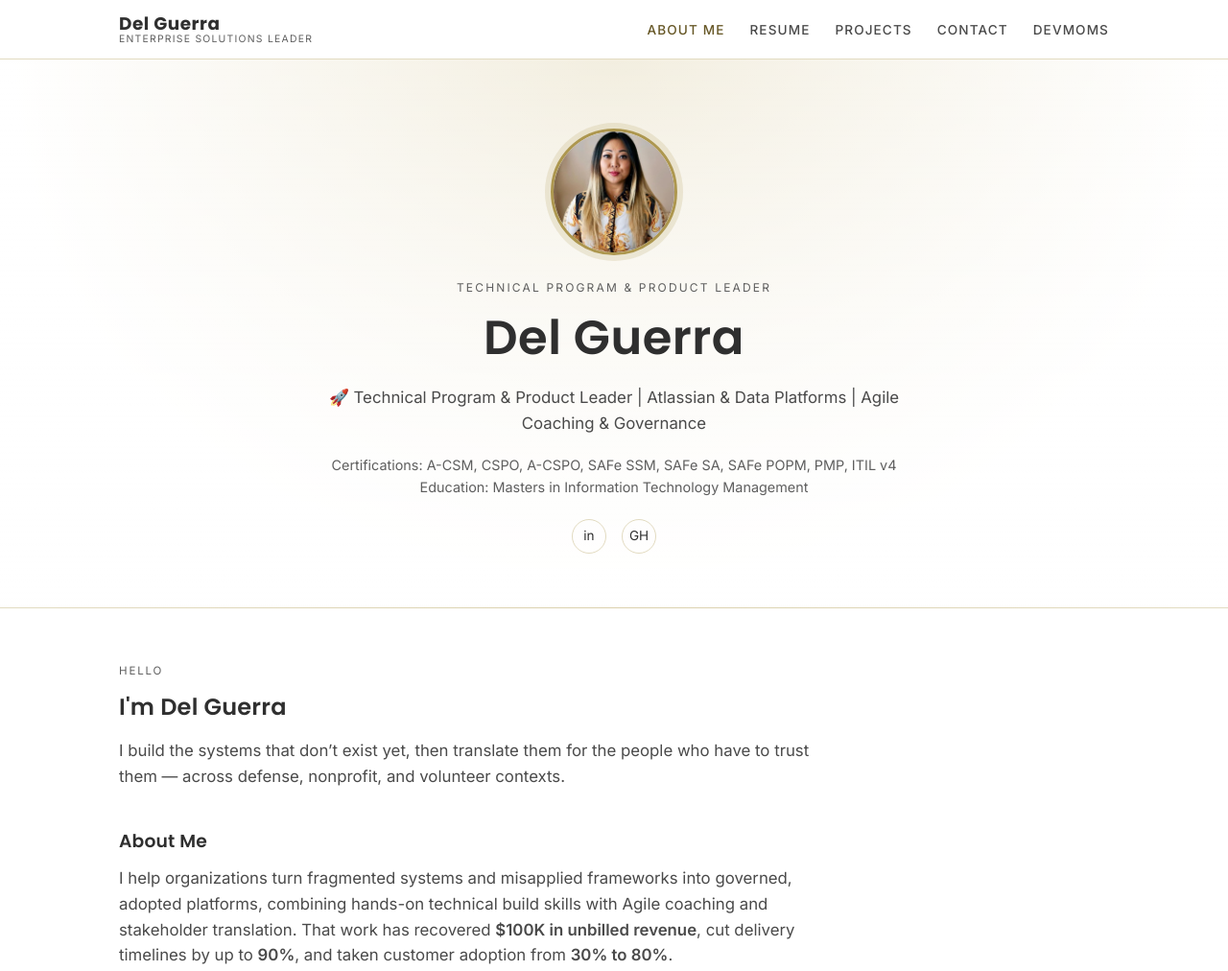
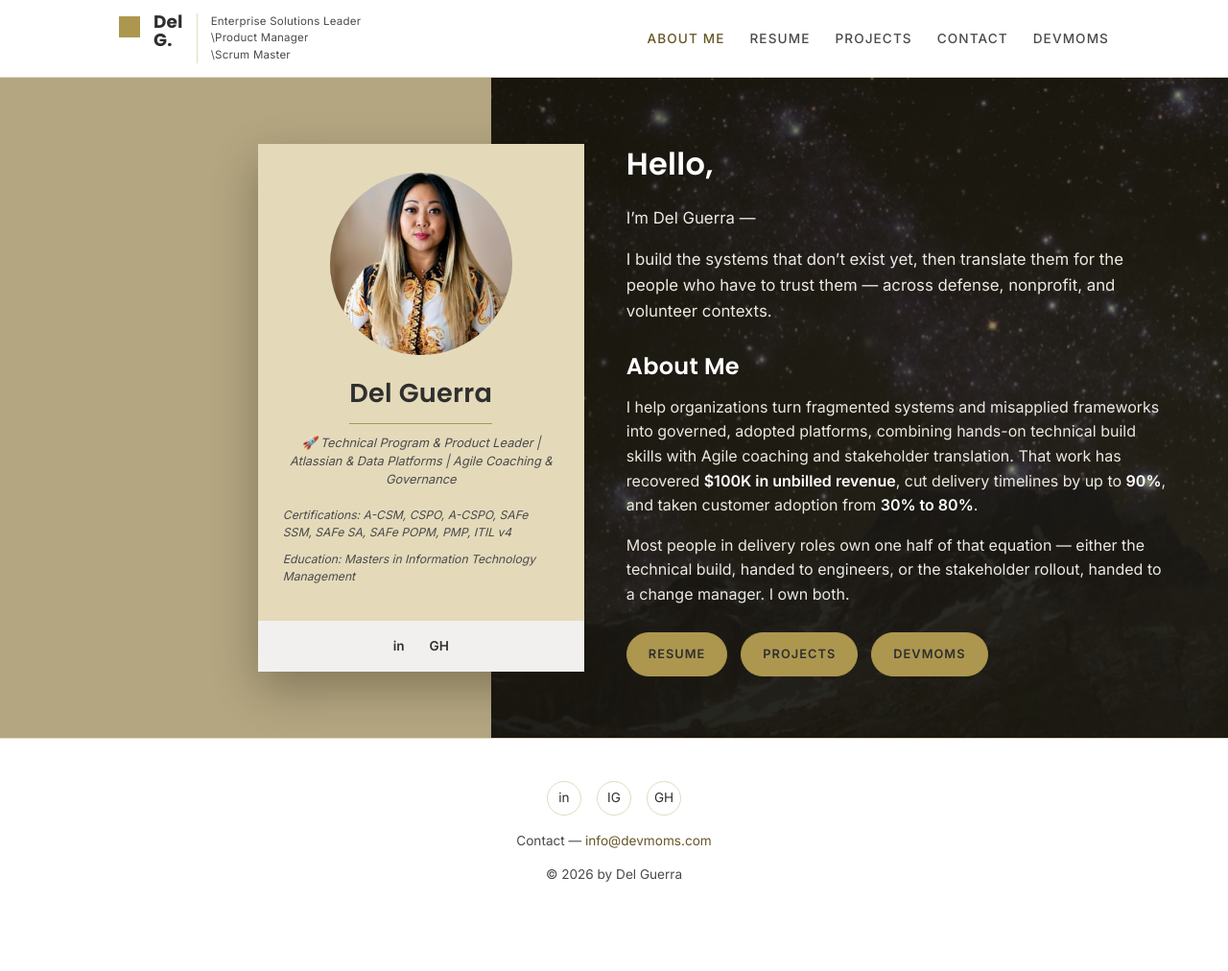
Before and after one commit to deliscool/portfolio-site-delguerra, a plain HTML site: page index.html in a window 1280 px wide. Shown: the top 1012 px of the page at 96% size. After the commit the page ends 973 px from the top, so only its background shows below. Drawn offline with Linux system fonts and the light colour scheme.

Commit message:
Rebuild the landing page as the split-screen layout
Replaces the centred single-column hero with the collage from
delyariguerra.tech: khaki panel and starfield photo meeting at a hard
vertical seam, with the cream portrait card straddling the boundary and
the intro copy set over the photograph. Restores the stacked 'Del / G.'
logo mark and the three-line title block in the header, and the pill
buttons.

The hero is full-bleed so the 40% seam and the card grid share one
coordinate system -- with a centred max-width container the card lands
short of the boundary instead of crossing it.

Adds a horizontal scrim over the starfield. The photo has bright star
clusters, and white body copy over the brightest patch measured 4.30:1
without it; every hero text now clears AA against a worst-case ground.

Keeps the spreadsheet-derived copy rather than reverting to the Wix text.

Co-Authored-By: Claude Opus 5 <noreply@anthropic.com>
Claude-Session: https://claude.ai/code/session_017fKkgU2EyGA1qR9LBrefGY

```diff
--- a/index.html
+++ b/index.html
@@ -13,10 +13,11 @@
 
 <header class="site-header">
   <nav class="nav-inner" aria-label="Primary">
-    <div class="brand">
-      <span class="brand-name">Del Guerra</span>
-      <span class="brand-tag">Enterprise Solutions Leader</span>
-    </div>
+    <a class="brand" href="index.html" aria-label="Del Guerra, home">
+      <span class="brand-mark" aria-hidden="true"></span>
+      <span class="brand-stack"><span>Del</span><span>G.</span></span>
+      <span class="brand-tag">Enterprise Solutions Leader<br>\Product Manager<br>\Scrum Master</span>
+    </a>
     <button class="nav-toggle" aria-label="Toggle menu" aria-expanded="false">☰</button>
     <ul class="nav-links">
       <li><a href="index.html" aria-current="page">About Me</a></li>
@@ -29,37 +30,43 @@
 </header>
 
 <main>
-  <section class="hero">
-    <div class="wrap">
-      <img class="hero-photo" src="assets/del-guerra-portrait-home.jpg" alt="Portrait of Del Guerra">
-      <span class="hero-eyebrow">Technical Program &amp; Product Leader</span>
-      <h1>Del Guerra</h1>
-      <p class="hero-role">🚀 Technical Program &amp; Product Leader | Atlassian &amp; Data Platforms | Agile Coaching &amp; Governance</p>
-      <p class="hero-meta">Certifications: A-CSM, CSPO, A-CSPO, SAFe SSM, SAFe SA, SAFe POPM, PMP, ITIL v4<br>Education: Masters in Information Technology Management</p>
-      <div class="social-row">
-        <a href="https://www.linkedin.com/in/del-yari-g/" target="_blank" rel="noopener" aria-label="LinkedIn">in</a>
-        <a href="https://github.com/deliscool" target="_blank" rel="noopener" aria-label="GitHub">GH</a>
+  <section class="split-hero">
+    <div class="split-hero__panel" aria-hidden="true"></div>
+    <div class="split-hero__photo" aria-hidden="true"></div>
+
+    <div class="split-hero__inner">
+      <article class="id-card">
+        <div class="id-card__body">
+          <img src="assets/del-guerra-portrait-home.jpg" alt="Portrait of Del Guerra">
+          <h1>Del Guerra</h1>
+          <p class="id-card__role">&#128640; Technical Program &amp; Product Leader | Atlassian &amp; Data Platforms | Agile Coaching &amp; Governance</p>
+          <p class="id-card__meta">Certifications: A-CSM, CSPO, A-CSPO, SAFe SSM, SAFe SA, SAFe POPM, PMP, ITIL v4</p>
+          <p class="id-card__meta">Education: Masters in Information Technology Management</p>
+        </div>
+        <div class="id-card__social">
+          <a href="https://www.linkedin.com/in/del-yari-g/" target="_blank" rel="noopener" aria-label="LinkedIn">in</a>
+          <a href="https://github.com/deliscool" target="_blank" rel="noopener" aria-label="GitHub">GH</a>
+        </div>
+      </article>
+
+      <div class="split-hero__copy">
+        <h2 class="split-hero__hello">Hello,</h2>
+        <p class="split-hero__lede">I&#8217;m Del Guerra &mdash;</p>
+        <p class="split-hero__lede">I build the systems that don&#8217;t exist yet, then translate them for the people who have to trust them &mdash; across defense, nonprofit, and volunteer contexts.</p>
+
+        <h3>About Me</h3>
+        <p>I help organizations turn fragmented systems and misapplied frameworks into governed, adopted platforms, combining hands-on technical build skills with Agile coaching and stakeholder translation. That work has recovered <strong>$100K in unbilled revenue</strong>, cut delivery timelines by up to <strong>90%</strong>, and taken customer adoption from <strong>30% to 80%</strong>.</p>
+        <p>Most people in delivery roles own one half of that equation &mdash; either the technical build, handed to engineers, or the stakeholder rollout, handed to a change manager. I own both.</p>
+
+        <div class="cta-row">
+          <a class="btn btn-solid btn-pill" href="resume.html">Resume</a>
+          <a class="btn btn-solid btn-pill" href="projects.html">Projects</a>
+          <a class="btn btn-solid btn-pill" href="https://devmoms.com/" target="_blank" rel="noopener">DevMoms</a>
+        </div>
       </div>
     </div>
   </section>
 
-  <section>
-    <div class="wrap">
-      <span class="eyebrow">Hello</span>
-      <h2>I'm Del Guerra</h2>
-      <p class="lede">I build the systems that don’t exist yet, then translate them for the people who have to trust them — across defense, nonprofit, and volunteer contexts.</p>
-
-      <h3 style="margin-top:40px;">About Me</h3>
-      <p class="lede">I help organizations turn fragmented systems and misapplied frameworks into governed, adopted platforms, combining hands-on technical build skills with Agile coaching and stakeholder translation. That work has recovered <strong>$100K in unbilled revenue</strong>, cut delivery timelines by up to <strong>90%</strong>, and taken customer adoption from <strong>30% to 80%</strong>.</p>
-      <p class="lede">Most people in delivery roles own one half of that equation — either the technical build, handed off to engineers, or the stakeholder rollout, handed to a separate change manager. I own both. Whether it’s a broken reporting process, a misapplied Agile framework, or a fragmented data platform, I can walk into unfamiliar technical territory and turn it into something leadership can act on.</p>
-
-      <div class="cta-row">
-        <a class="btn btn-solid" href="resume.html">Resume</a>
-        <a class="btn btn-outline" href="projects.html">Projects</a>
-        <a class="btn btn-outline" href="https://devmoms.com/" target="_blank" rel="noopener">DevMoms</a>
-      </div>
-    </div>
-  </section>
 </main>
 
 <footer class="site-footer">
--- a/styles.css
+++ b/styles.css
@@ -474,3 +474,130 @@ section { padding: 56px 0; }
   text-transform: uppercase;
   color: var(--ink-muted);
 }
+
+/* ---------- Stacked logo mark ---------- */
+.brand { flex-direction: row; align-items: flex-start; gap: 14px; text-decoration: none; }
+.brand:hover { text-decoration: none; }
+.brand-mark {
+  width: 22px; height: 22px;
+  background: var(--khaki);
+  flex: none;
+  margin-top: 3px;
+}
+.brand-stack {
+  display: flex; flex-direction: column;
+  font-family: var(--font-display);
+  font-size: 1.15rem; font-weight: 700; line-height: 1.02;
+  color: var(--ink); letter-spacing: 0.01em;
+}
+.brand .brand-tag {
+  align-self: center;
+  padding-left: 14px;
+  border-left: 1px solid var(--line);
+  font-size: 0.72rem;
+  line-height: 1.5;
+  letter-spacing: 0.02em;
+  text-transform: none;
+  color: var(--ink-body);
+}
+
+/* ---------- Split-screen hero ---------- */
+.split-hero { position: relative; padding: 0; }
+.split-hero__panel,
+.split-hero__photo { position: absolute; top: 0; bottom: 0; }
+.split-hero__panel { left: 0; width: 40%; background: #b4a681; }
+.split-hero__photo {
+  left: 40%; right: 0;
+  background: #1c1a14 url("assets/hero-starfield.jpg") center/cover no-repeat;
+}
+/* scrim: the starfield has bright patches, so guarantee a floor for white text */
+.split-hero__photo::after {
+  content: "";
+  position: absolute; inset: 0;
+  background: linear-gradient(90deg, rgba(20,18,12,0.62) 0%, rgba(20,18,12,0.46) 55%, rgba(20,18,12,0.40) 100%);
+}
+
+/* Full-bleed so the 40% seam and the grid share one coordinate system,
+   letting the card straddle the boundary the way the original does. */
+.split-hero__inner {
+  position: relative;
+  padding: 64px 5vw;
+  display: grid;
+  grid-template-columns: 40% 1fr;
+  gap: 0;
+  align-items: center;
+}
+
+/* Portrait card straddling the seam */
+.id-card {
+  background: var(--surface);
+  box-shadow: 0 18px 44px rgba(31, 26, 12, 0.32);
+  width: 340px;
+  max-width: 100%;
+  justify-self: end;
+  margin-right: -84px;   /* pushes the card across the seam */
+  z-index: 1;
+}
+.id-card__body { padding: 30px 26px 26px; text-align: center; }
+.id-card__body img {
+  width: 190px; height: 190px;
+  border-radius: 50%;
+  object-fit: cover;
+  margin: 0 auto 18px;
+}
+.id-card h1 {
+  font-size: 1.7rem;
+  margin: 0 0 10px;
+  padding-bottom: 10px;
+  border-bottom: 1px solid var(--khaki);
+  display: inline-block;
+}
+.id-card__role {
+  font-size: 0.8rem; font-style: italic; line-height: 1.5;
+  color: var(--ink-body); margin: 0 0 18px;
+}
+.id-card__meta {
+  font-size: 0.76rem; font-style: italic; line-height: 1.5;
+  color: var(--ink-body); margin: 0 0 10px; text-align: left;
+}
+.id-card__social {
+  display: flex; justify-content: center; gap: 26px;
+  padding: 16px;
+  background: #f1f0ef;
+  font-size: 0.85rem; font-weight: 600;
+}
+.id-card__social a { color: var(--ink); }
+
+/* Copy over the photo */
+.split-hero__copy { color: #ffffff; padding-left: 128px; }
+.split-hero__hello {
+  font-size: 2rem; color: #ffffff; margin: 0 0 18px;
+}
+.split-hero__copy h3 {
+  font-size: 1.5rem; color: #ffffff; margin: 26px 0 10px;
+}
+.split-hero__lede { font-size: 1.05rem; color: #f4f2ec; margin: 0 0 16px; }
+.split-hero__copy p { color: #ece9e0; }
+.split-hero__copy strong { color: #ffffff; }
+.split-hero__copy .cta-row { margin-top: 26px; }
+
+.btn-pill { border-radius: 999px; }
+
+@media (max-width: 900px) {
+  .split-hero__panel { width: 100%; }
+  .split-hero__photo { display: none; }
+  .split-hero__inner { grid-template-columns: 1fr; gap: 30px; padding: 40px 24px; }
+  .split-hero__copy { color: var(--ink); }
+  .split-hero__hello,
+  .split-hero__copy h3 { color: var(--ink); }
+  .split-hero__lede { color: var(--ink-body); }
+  .split-hero__copy p { color: var(--ink-body); }
+  .split-hero__copy strong { color: var(--ink); }
+  .id-card { max-width: 340px; margin: 0 auto; justify-self: center; margin-right: auto; }
+  .split-hero__copy { padding-left: 0; }
+  .split-hero__photo::after { display: none; }
+}
+
+@media (max-width: 760px) {
+  .brand .brand-tag { display: none; }
+}
```
Also changed, not shown: assets/hero-starfield.jpg (added).
